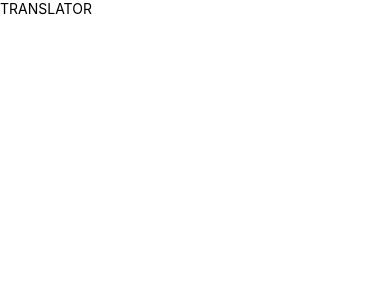
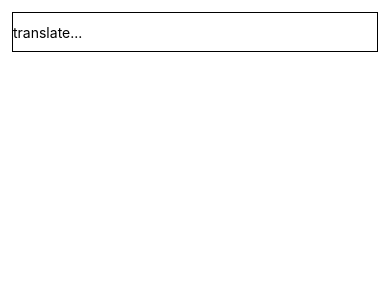
Before and after one commit to michal12321/simpleTranslatorApp, a React Native app in the folder translator/: screen / in a window 390 px wide. Shown: the top 300 px of the page. Built offline with nearby package versions, Linux system fonts and the light colour scheme.

Commit message:
Created TextBox component

```diff
--- a/translator/components/Translator.js
+++ b/translator/components/Translator.js
@@ -1,8 +1,12 @@
-import React from 'react';
-import {Text} from 'react-native';
+import React, {useState} from 'react';
+import {TextInput, View, StyleSheet} from 'react-native';
+
+import TextBox from './common/TextBox';
 
 const Translator = () => {
-  return <Text>TRANSLATOR</Text>;
+  const [text, setText] = useState();
+
+  return <TextBox />;
 };
 
 export default Translator;
--- /dev/null
+++ b/translator/components/common/TextBox.js
@@ -0,0 +1,25 @@
+import React, {useState} from 'react';
+import {TextInput, StyleSheet} from 'react-native';
+
+const TextBox = () => {
+  const [text, setText] = useState();
+
+  return (
+    <TextInput
+      style={styles.input}
+      onChangeText={setText}
+      value={text}
+      placeholder="translate..."
+    />
+  );
+};
+
+const styles = StyleSheet.create({
+  input: {
+    height: 40,
+    margin: 12,
+    borderWidth: 1,
+  },
+});
+
+export default TextBox;
```
